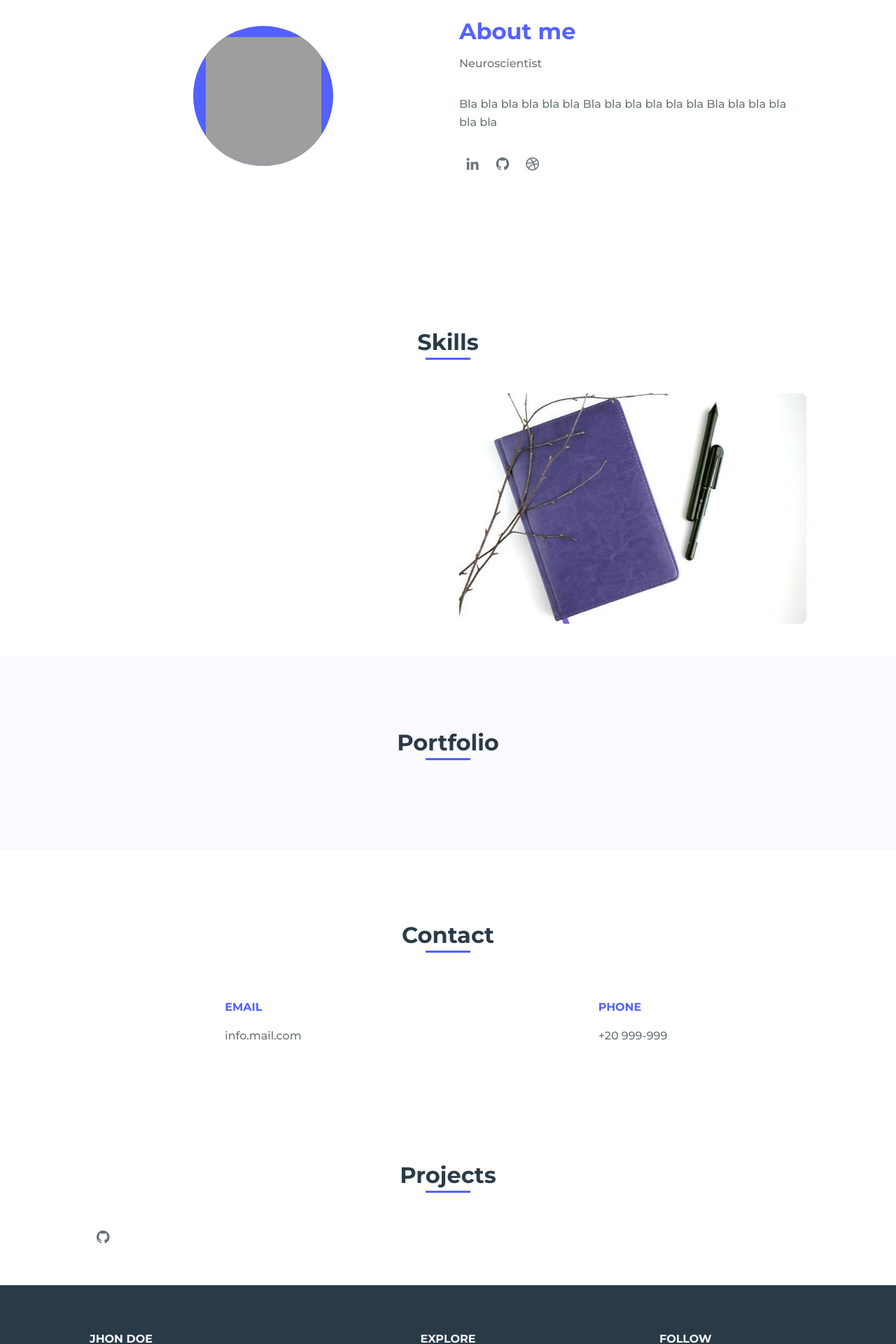
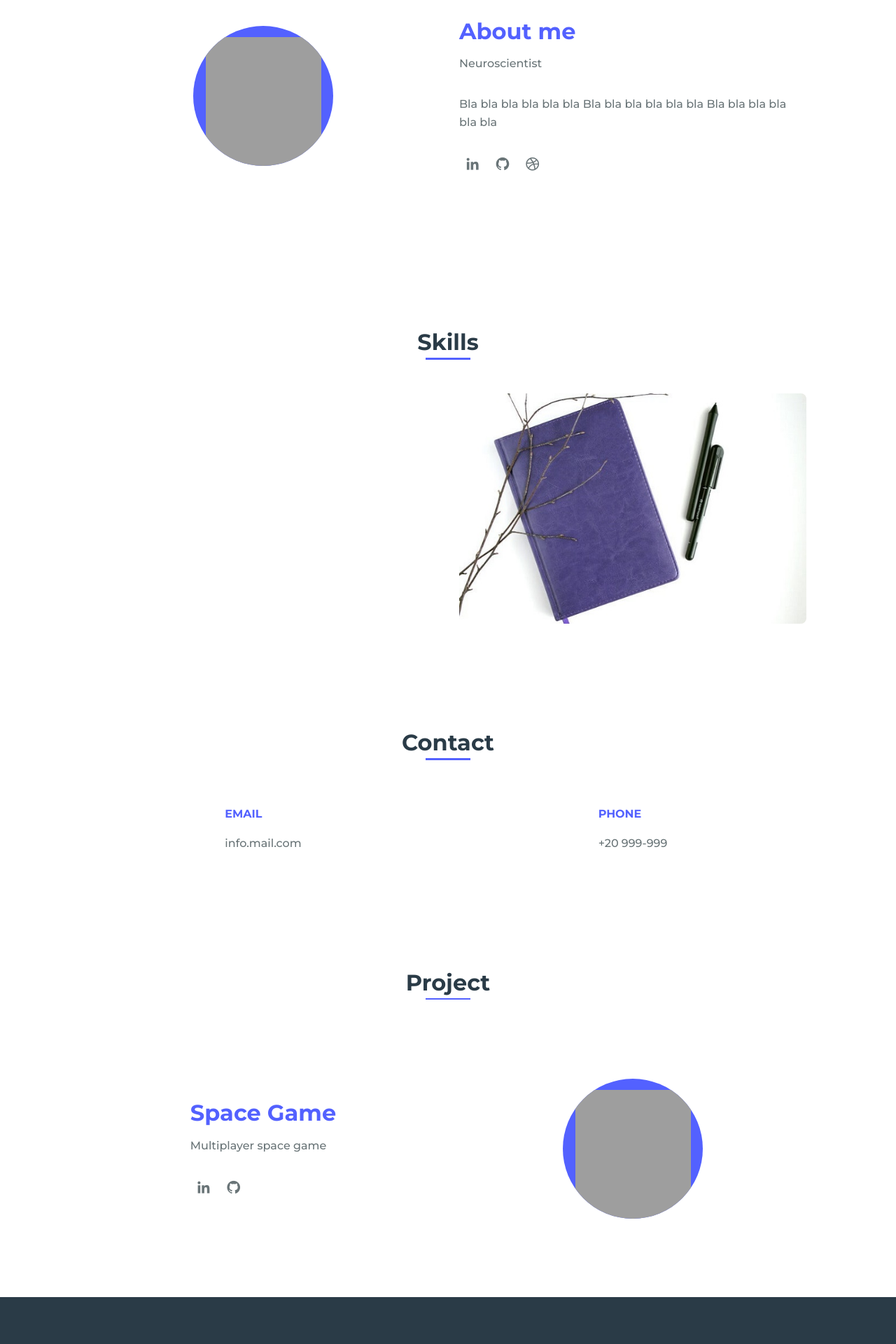
Before and after one commit to O-kass/PP, a Django app: template portfolio/omar/templates/index.html in a window 1280 px wide. Shown: the part 880-2800 px from the top of the page at 70% size. Run offline with Django 5.2, Linux system fonts and the light colour scheme; the template is opened without the code that fills it: values that come from a table or form of the project are taken from there, others are empty; data comes from the database, SQL or seed files in the repository; both versions use the stored data as it was after the commit; grey boxes are pictures that could not be loaded.

Commit message:
add new section now fully operational .all instead of .latest used lead to error and no display of images in the Project

```diff
--- a/portfolio/omar/models.py
+++ b/portfolio/omar/models.py
@@ -27,10 +27,24 @@
     def __str__(self):
         return self.career
 
+#Projects SECTION
+
+class Project(models.Model):
+    heading = models.CharField(max_length=50)
+    description = models.TextField(blank=False)
+    profile_img2 = models.ImageField(upload_to='profile/')
+
+    updated = models.DateTimeField(auto_now=True)
+
+    def __str__(self):
+        return self.heading
+
 
 class Profile(models.Model):
     about = models.ForeignKey(About,
                               on_delete=models.CASCADE)
+    project = models.ForeignKey(Project,
+                              on_delete=models.CASCADE, null= True)
     social_name = models.CharField(max_length=10)
     link = models.URLField(max_length=200)
 
@@ -64,15 +78,3 @@
 
     def __str__(self):
         return f'Portfolio {self.id}'
-
-#Projects SECTION
-
-class Projects(models.Model):
-    heading = models.CharField(max_length=50)
-    description = models.TextField(blank=False)
-    profile_img = models.ImageField(upload_to='profile/')
-
-    updated = models.DateTimeField(auto_now=True)
-
-    def __str__(self):
-        return self.heading
--- a/portfolio/omar/templates/index.html
+++ b/portfolio/omar/templates/index.html
@@ -27,7 +27,7 @@
                         <li class="nav__item"><a href="#home" class="nav__link active">Home</a></li>
                         <li class="nav__item"><a href="#about" class="nav__link">About</a></li>
                         <li class="nav__item"><a href="#skills" class="nav__link">Skills</a></li>
-                        <li class="nav__item"><a href="#portfolio" class="nav__link">Portfolio</a></li>
+<!--                        <li class="nav__item"><a href="#portfolio" class="nav__link">Portfolio</a></li>-->
                         <li class="nav__item"><a href="#contact" class="nav__link">Contact</a></li>
                         <li class="nav__item"><a href="#project" class="nav__link">Projects</a></li>
                     </ul>
@@ -98,26 +98,26 @@
                 </div>
             </section>
 
-            <!--===== PORTFOLIO =====-->
-            <section class="portfolio section" id="portfolio">
-                <h2 class="section-title">Portfolio</h2>
+<!--            &lt;!&ndash;===== PORTFOLIO =====&ndash;&gt;-->
+<!--            <section class="portfolio section" id="portfolio">-->
+<!--                <h2 class="section-title">Portfolio</h2>-->
 
-                <div class="portfolio__container bd-grid">
-                    {% for portfolio in portfolios %}
+<!--                <div class="portfolio__container bd-grid">-->
+<!--                    {% for portfolio in portfolios %}-->
 
-                    <div class="portfolio__img">
-                        <img src="{{ portfolio.image.url }}" alt="">
+<!--                    <div class="portfolio__img">-->
+<!--                        <img src="{{ portfolio.image.url }}" alt="">-->
 
-                        <div class="portfolio__link">
-                            <a href="{{ portfolio.link }}" class="portfolio__link-name">View details</a>
-                        </div>
-                    </div>
+<!--                        <div class="portfolio__link">-->
+<!--                            <a href="{{ portfolio.link }}" class="portfolio__link-name">View details</a>-->
+<!--                        </div>-->
+<!--                    </div>-->
 
-                    {% endfor %}
+<!--                    {% endfor %}-->
 
-                </div>
+<!--                </div>-->
 
-            </section>
+<!--            </section>-->
  <!--===== CONTACT =====-->
             <section class="contact section" id="contact">
                 <h2 class="section-title">Contact</h2>
@@ -154,32 +154,35 @@
                 </div>
             </section>
 
-            <section class="projects section" id="project">
-                <h2 class="section-title">Projects</h2>
+            <!--===== PROJECTS  =====-->
+             <section class="project section" id="project">
+                <h2 class="section-title">Project</h2>
 
                 <div class="project__container bd-grid">
-                    <div class="project__img">
-                        <img src="{{ project.profile_img.url   }}" alt="">
-                    </div>
+                   <div class="project__content">
+                     <h2 class="project__subtitle">{{ project.heading }}</h2>
+                     <p class="project__text">{{ project.description }}</p>
 
-                    <div>
-                        <h2 class="project__subtitle">{{ project.heading}}</h2>
-                        <p class="project__text">{{ project.description }}</p>
+                     <div class="project__social">
+                        <a href="#" class="project__social-icon"><i class='bx bxl-linkedin'></i></a>
+                        <a href="#" class="project__social-icon"><i class='bx bxl-github'></i></a>
+                     </div>
+                   </div>
 
-                        <div class="project__social">
-                            <a href="#" class="about__social-icon"><i class='bx bxl-github' ></i></a>
-                        </div>
-                    </div>
+                   <div class="project__img">
+                    <img src="{{ project.profile_img2.url }}" alt="{{ project.heading }}">
+                   </div>
                 </div>
-            </section>
+             </section>
+
         </main>
 
         <!--===== FOOTER =====-->
         <footer class="footer section">
             <div class="footer__container bd-grid">
                 <div class="footer__data">
-                    <h2 class="footer__title">JHON DOE</h2>
-                    <p class="footer__text">I'm Jhon Doe and this is my personal website</p>
+                    <h2 class="footer__title">YO</h2>
+                    <p class="footer__text">Mon website personnal</p>
                 </div>
 
                 <div class="footer__data">
@@ -190,6 +193,7 @@
                         <li><a href="#skills" class="footer__link">Skills</a></li>
                         <li><a href="#portfolio" class="footer__link">Portfolio</a></li>
                         <li><a href="#Contact" class="footer__link">Contact</a></li>
+                        <li><a href="#project" class="footer__link">Project</a></li>
                     </ul>
                 </div>
 
@@ -199,6 +203,8 @@
                     <a href="#" class="footer__social"><i class='bx bxl-instagram' ></i></a>
                     <a href="#" class="footer__social"><i class='bx bxl-twitter' ></i></a>
                 </div>
+
+
 
 
             </div>
--- a/portfolio/static/assets/css/styles.css
+++ b/portfolio/static/assets/css/styles.css
@@ -349,6 +349,46 @@
     cursor: pointer;
 }
 
+/* ===== PROJECT =====*/
+.project__container{
+    justify-items: center;
+    row-gap: 2rem;
+    text-align: center;
+}
+.project__img{
+    display: flex;
+    justify-content: center;
+    padding-top: 1rem;
+    width: 120px;
+    height: 120px;
+    background-color: var(--first-color);
+    border-radius: 50%;
+    overflow: hidden;
+}
+.project__img img{
+    width: 100px;
+}
+.project__subtitle{
+    font-size: var(--h2-font-size);
+    color: var(--first-color);
+    margin-bottom: var(--mb-1);
+}
+.project__text{
+    margin-bottom: var(--mb-4);
+}
+.project__profession{
+    display: block;
+    margin-bottom: var(--mb-4);
+}
+.project__social-icon{
+    font-size: 1.4rem;
+    margin: 0 var(--mb-1);
+}
+.project__social-icon:hover{
+    color: var(--first-color);
+}
+
+
 /* ===== FOOTER=====*/
 .footer{
     background-color: var(--dark-color);
@@ -464,6 +504,26 @@
         width: 380px;
     }
 
+
+    .project__container{
+        grid-template-columns: repeat(2, 1fr);
+        align-items: center;
+        text-align: initial;
+        padding: 4rem 0;
+    }
+    .project__img{
+        width: 200px;
+        height: 200px;
+    }
+    .project__img img{
+        width: 165px;
+    }
+
+    .skills__container{
+        grid-template-columns: repeat(2, 1fr);
+        align-items: center;
+    }
+
     .footer__container{
         grid-template-columns: repeat(3, 1fr);
         justify-items: center;
--- a/portfolio/static/assets/js/main.js
+++ b/portfolio/static/assets/js/main.js
@@ -74,3 +74,9 @@
 sr.reveal('.contact__text', {interval: 200})
 sr.reveal('.contact__input', {delay: 400})
 sr.reveal('.contact__button', {delay: 600})
+
+/*SCROLL PROJECT*/
+sr.reveal('.project__img', {delay: 500})
+sr.reveal('.project__subtitle', {delay: 300})
+sr.reveal('.project__text', {delay: 500})
+sr.reveal('.project__social-icon', {delay: 600, interval: 200})
--- a/portfolio/static/assets/sass/styles.scss
+++ b/portfolio/static/assets/sass/styles.scss
@@ -365,6 +365,49 @@
         cursor: pointer;
     }
 }
+
+/* ===== PROJECTS =====*/
+.project{
+    &__container{
+        justify-items: center;
+        row-gap: 2rem;
+        text-align: center;
+    }
+    &__img{
+        display: flex;
+        justify-content: center;
+        padding-top: 1rem;
+        width: 120px;
+        height: 120px;
+        background-color: var(--first-color);
+        border-radius: 50%;
+        overflow: hidden;
+
+        & img{
+            width: 100px;
+        }
+    }
+    &__subtitle{
+        font-size: var(--h2-font-size);
+        color: var(--first-color);
+        margin-bottom: var(--mb-1);
+    }
+    &__text{
+        margin-bottom: var(--mb-4);
+    }
+
+    &__social{
+        &-icon{
+            font-size: 1.4rem;
+            margin: 0 var(--mb-1);
+
+            &:hover{
+                color: var(--first-color);
+            }
+        }
+    }
+}
+
 /* ===== FOOTER=====*/
 .footer{
     background-color: var(--dark-color);
@@ -496,6 +539,24 @@
             width: 380px;
         }
     }
+
+    .project{
+        &__container{
+            grid-template-columns: repeat(2, 1fr);
+            align-items: center;
+            text-align: initial;
+            padding: 4rem 0;
+        }
+        &__img{
+            width: 200px;
+            height: 200px;
+
+            & img{
+                width: 165px;
+            }
+        }
+    }
+
     .footer{
         &__container{
             grid-template-columns: repeat(3,1fr);
```
Also changed, not shown: portfolio/omar/admin.py (+11 -3 lines), portfolio/omar/views.py (+6 -6 lines), portfolio/db.sqlite3.
